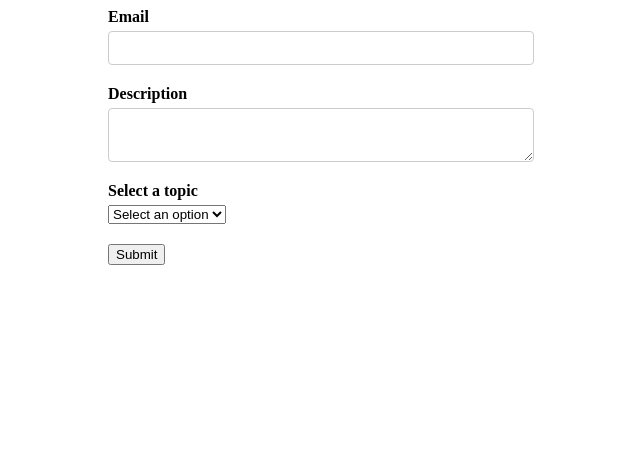
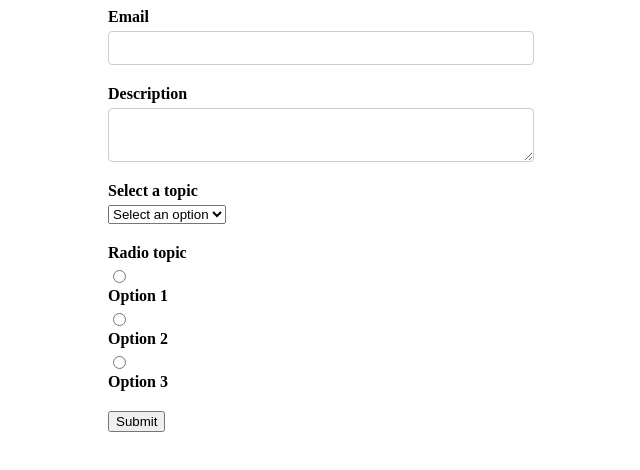
Before and after one commit to sinansubasi95/react-form-playground, a React (Create React App) app: page / in a window 1280 px wide. Shown: the top 470 px of the page, without its empty margins (319-959 px from the left). Built offline with nearby package versions, Linux system fonts and the light colour scheme.

Commit message:
radio buttons

```diff
--- a/src/components/FormikContainer.jsx
+++ b/src/components/FormikContainer.jsx
@@ -10,15 +10,22 @@
         { key: 'Option 2', value: 'option2'},
         { key: 'Option 3', value: 'option3'}
     ];
+    const radioOptions = [
+        { key: 'Option 1', value: 'rOption1'},
+        { key: 'Option 2', value: 'rOption2'},
+        { key: 'Option 3', value: 'rOption3'}
+    ];
     const initialValues = {
         email: '',
         description: '',
-        selectOption: ''
+        selectOption: '',
+        radioOption: ''
     }
     const validationSchema = Yup.object({
         email: Yup.string().required('Required'),
         description: Yup.string().required('Required'),
-        selectOption: Yup.string().required('Required')
+        selectOption: Yup.string().required('Required'),
+        radioOption: Yup.string().required('Required')
     });
     const onSubmit = values => console.log('Form data', values);
 
@@ -47,6 +54,12 @@
                         name="selectOption"
                         options={dropdownOptions}
                     />
+                    <FormikControl
+                        control="radio"
+                        label="Radio topic"
+                        name="radioOption"
+                        options={radioOptions}
+                    />
                     <button type='submit'>Submit</button>
                 </Form>
             )}
--- a/src/components/FormikControl.jsx
+++ b/src/components/FormikControl.jsx
@@ -2,6 +2,7 @@
 import Input from './Input';
 import Select from './Select';
 import Textarea from './Textarea';
+import RadioButton from './RadioButton';
 
 const FormikControl = (props) => {
     const { control, ...rest } = props;
@@ -13,6 +14,7 @@
         case 'select':
             return <Select {...rest} />
         case 'radio':
+            return <RadioButton {...rest} />
         case 'checkbox':
         case 'date':
         default: return null;
--- /dev/null
+++ b/src/components/RadioButton.jsx
@@ -0,0 +1,28 @@
+import React from 'react';
+import { Field, ErrorMessage } from 'formik';
+import TextError from './TextError';
+
+const RadioButton = (props) => {
+    const { label, name, options, ...rest} = props;
+
+    return (
+        <div className="form-control">
+            <label>{label}</label>
+            <Field name={name} {...rest}>
+                {({field}) => {
+                    return options.map(option => {
+                      return(
+                        <React.Fragment key={option.key}>
+                            <input type="radio" id={option.value} {...field} value={option.value} checked={field.value === option.value} />
+                            <label htmlFor={option.value}>{option.key}</label>
+                        </React.Fragment>
+                      )
+                    });
+                }}
+            </Field>
+            <ErrorMessage name={name} component={TextError} />
+        </div>
+    )
+}
+
+export default RadioButton;
```
